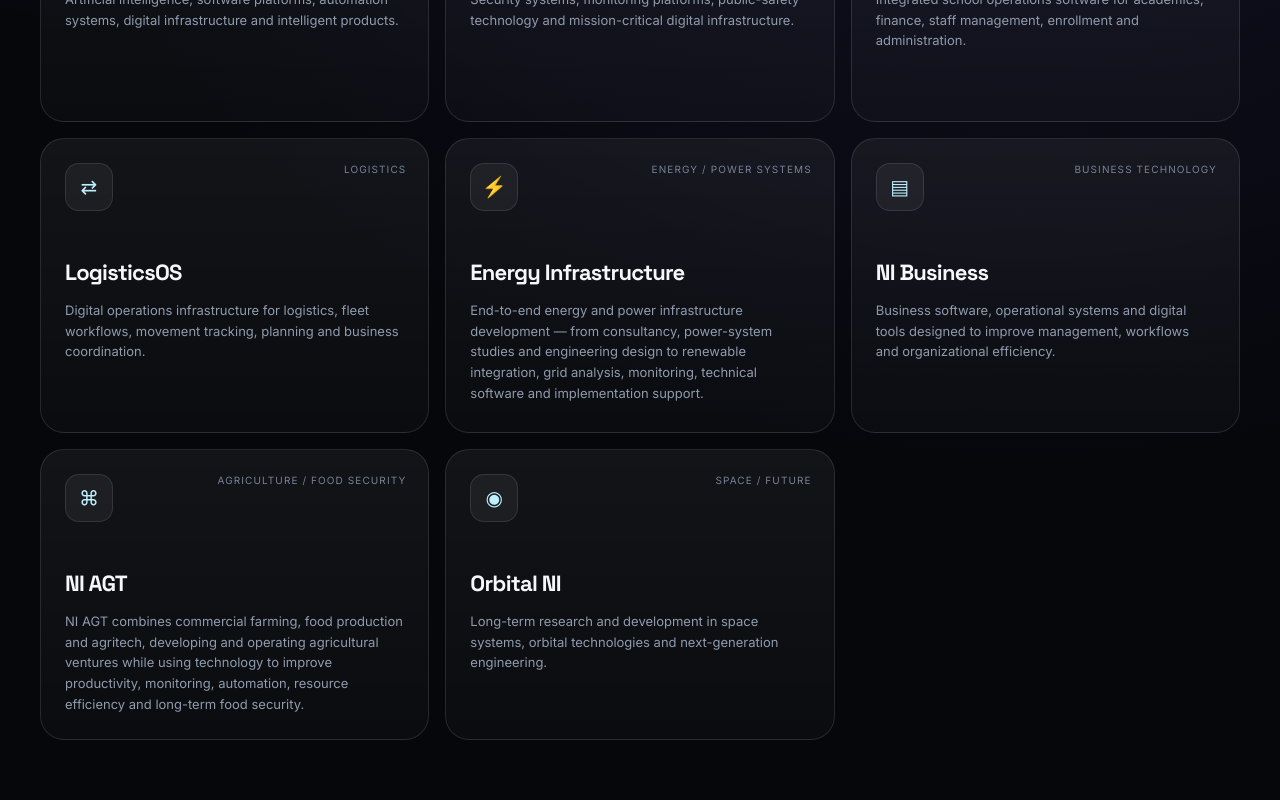
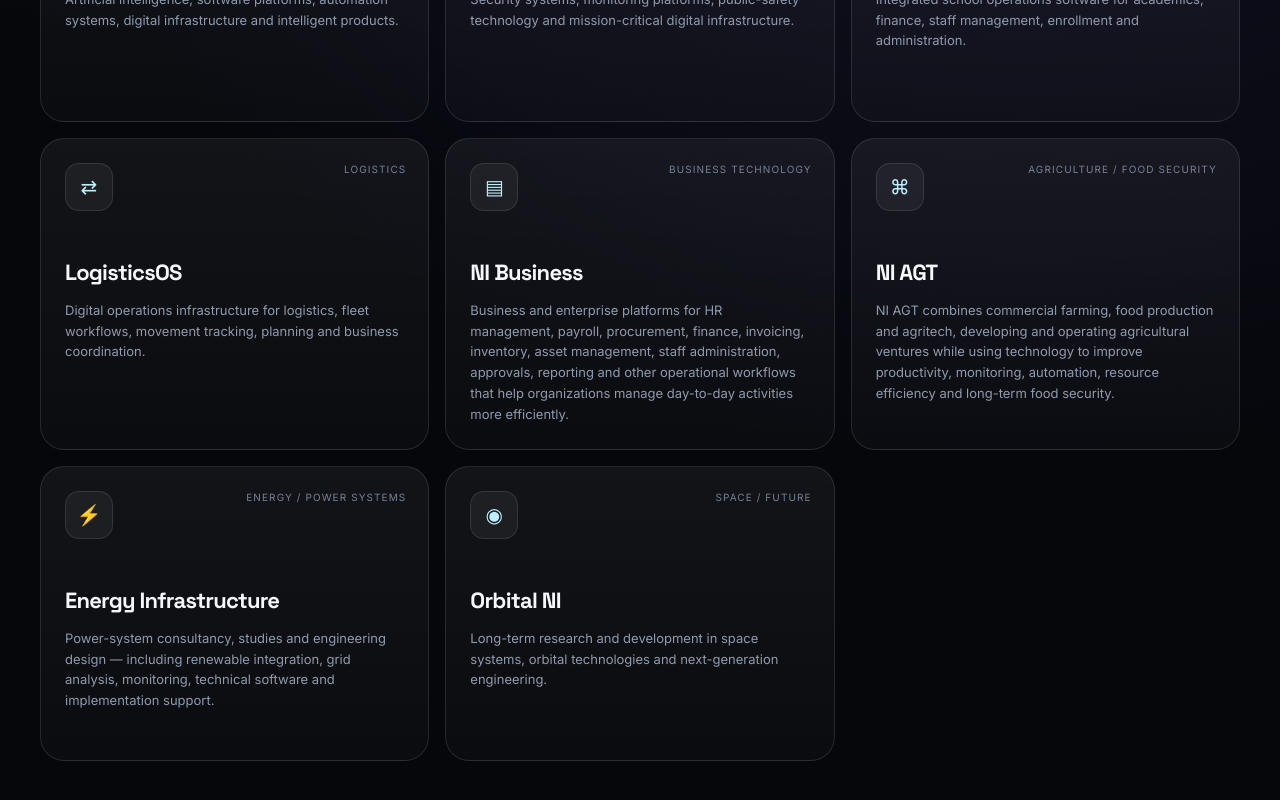
Before and after one commit to AJ2798/neonindustries, a React (Vite) app: page / in a window 1280 px wide. Shown: the part 1280-2080 px from the top of the page. Built offline with nearby package versions, Linux system fonts and the light colour scheme.

Commit message:
Update Neon Industries frontiers

```diff
--- a/index.html
+++ b/index.html
@@ -6,18 +6,18 @@
     <meta name="theme-color" content="#05070b" />
 
 
-    <title>Neon Industries Limited | Building the Future</title>
+    <title>Neon Industries | Building the Future</title>
 
     <meta
       name="description"
-      content="Neon Industries Limited builds software platforms, intelligent systems, energy infrastructure, security technologies, automation and next-generation solutions for businesses, institutions and public-sector organizations."
+      content="Neon Industries builds software platforms, intelligent systems, energy infrastructure, security technologies, automation and next-generation solutions for businesses, institutions and public-sector organizations."
     />
 
     <meta name="robots" content="index, follow" />
 
     <link rel="canonical" href="https://neonindustriesltd.com/" />
 
-    <meta property="og:title" content="Neon Industries Limited | Building the Future" />
+    <meta property="og:title" content="Neon Industries | Building the Future" />
     <meta
       property="og:description"
       content="Technology platforms, intelligent systems, energy infrastructure, security, automation and next-generation engineering solutions."
--- a/src/data/siteConfig.js
+++ b/src/data/siteConfig.js
@@ -30,14 +30,65 @@ const siteConfig = {
   },
 
   divisions: [
-    { tag: "AI / Software", icon: "✦", name: "Neon Intelligence", description: "Artificial intelligence, software platforms, automation systems, digital infrastructure and intelligent products.", large: true },
-    { tag: "Security", icon: "⬡", name: "NI Sentinel", description: "Security systems, monitoring platforms, public-safety technology and mission-critical digital infrastructure.", large: true },
-    { tag: "Education", icon: "▦", name: "SchoolOS", description: "Integrated school operations software for academics, finance, staff management, enrollment and administration." },
-    { tag: "Logistics", icon: "⇄", name: "LogisticsOS", description: "Digital operations infrastructure for logistics, fleet workflows, movement tracking, planning and business coordination." },
-    { tag: "Energy / Power Systems", icon: "⚡", name: "Energy Infrastructure", description: "End-to-end energy and power infrastructure development — from consultancy, power-system studies and engineering design to renewable integration, grid analysis, monitoring, technical software and implementation support.", large: true },
-    { tag: "Business Technology", icon: "▤", name: "NI Business", description: "Business software, operational systems and digital tools designed to improve management, workflows and organizational efficiency." },
-    { tag: "Agriculture / Food Security", icon: "⌘", name: "NI AGT", description: "NI AGT combines commercial farming, food production and agritech, developing and operating agricultural ventures while using technology to improve productivity, monitoring, automation, resource efficiency and long-term food security." },
-    { tag: "Space / Future", icon: "◉", name: "Orbital NI", description: "Long-term research and development in space systems, orbital technologies and next-generation engineering." },
+    {
+      tag: "AI / Software",
+      icon: "✦",
+      name: "Neon Intelligence",
+      description:
+        "Artificial intelligence, software platforms, automation systems, digital infrastructure and intelligent products.",
+      large: true,
+    },
+    {
+      tag: "Security",
+      icon: "⬡",
+      name: "NI Sentinel",
+      description:
+        "Security systems, monitoring platforms, public-safety technology and mission-critical digital infrastructure.",
+      large: true,
+    },
+    {
+      tag: "Education",
+      icon: "▦",
+      name: "SchoolOS",
+      description:
+        "Integrated school operations software for academics, finance, staff management, enrollment and administration.",
+    },
+    {
+      tag: "Logistics",
+      icon: "⇄",
+      name: "LogisticsOS",
+      description:
+        "Digital operations infrastructure for logistics, fleet workflows, movement tracking, planning and business coordination.",
+    },
+    {
+      tag: "Business Technology",
+      icon: "▤",
+      name: "NI Business",
+      description:
+        "Business and enterprise platforms for HR management, payroll, procurement, finance, invoicing, inventory, asset management, staff administration, approvals, reporting and other operational workflows that help organizations manage day-to-day activities more efficiently.",
+    },
+    {
+      tag: "Agriculture / Food Security",
+      icon: "⌘",
+      name: "NI AGT",
+      description:
+        "NI AGT combines commercial farming, food production and agritech, developing and operating agricultural ventures while using technology to improve productivity, monitoring, automation, resource efficiency and long-term food security.",
+    },
+    {
+      tag: "Energy / Power Systems",
+      icon: "⚡",
+      name: "Energy Infrastructure",
+      description:
+        "Power-system consultancy, studies and engineering design — including renewable integration, grid analysis, monitoring, technical software and implementation support.",
+      large: true,
+    },
+    {
+      tag: "Space / Future",
+      icon: "◉",
+      name: "Orbital NI",
+      description:
+        "Long-term research and development in space systems, orbital technologies and next-generation engineering.",
+    },
   ],
 
   projectsSection: {
```
